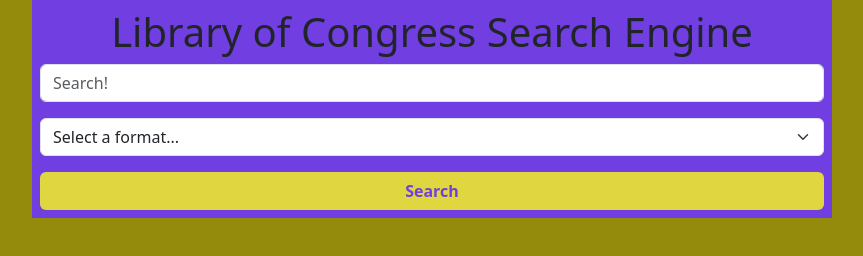
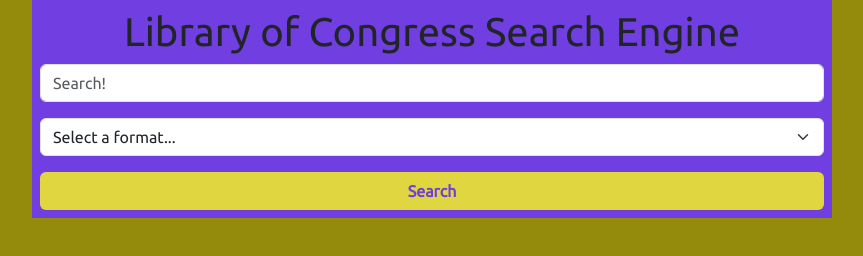
Before and after one commit to marycpriyanka/Library-of-Congress-Search-tool, a plain HTML site: page index.html in a window 1280 px wide. Shown: the whole page, without its empty margins (208-1071 px from the left). Drawn offline with nearby package versions, Linux system fonts and the light colour scheme.

Commit message:
Add font

```diff
--- a/assets/css/style.css
+++ b/assets/css/style.css
@@ -6,6 +6,7 @@
 
 body {
     background-color: var(--gold);
+    font-family: 'Ubuntu', sans-serif;
 }
 
 form {
--- a/index.html
+++ b/index.html
@@ -1,5 +1,6 @@
 <!DOCTYPE html>
 <html lang="en">
+
 <head>
   <meta charset="UTF-8">
   <meta http-equiv="X-UA-Compatible" content="IE=edge">
@@ -8,7 +9,11 @@
   <link rel="shortcut icon" href="assets/images/favicon.jpg">
   <link rel="stylesheet" href="https://cdn.jsdelivr.net/npm/bootstrap@5.3.0-alpha3/dist/css/bootstrap.min.css">
   <link rel="stylesheet" href="assets/css/style.css">
+  <link rel="preconnect" href="https://fonts.googleapis.com">
+  <link rel="preconnect" href="https://fonts.gstatic.com" crossorigin>
+  <link href="https://fonts.googleapis.com/css2?family=Ubuntu&display=swap" rel="stylesheet">
 </head>
+
 <body>
   <form id="searchForm" class="mx-auto p-2" style="width: 800px;">
     <h1 class="text-center">Library of Congress Search Engine</h1>
@@ -33,4 +38,5 @@
   <script src="https://cdn.jsdelivr.net/npm/bootstrap@5.3.0-alpha3/dist/js/bootstrap.bundle.min.js"></script>
   <script src="assets/js/script.js"></script>
 </body>
+
 </html>
```
Lines whose indentation alone changed are shown as unchanged.
